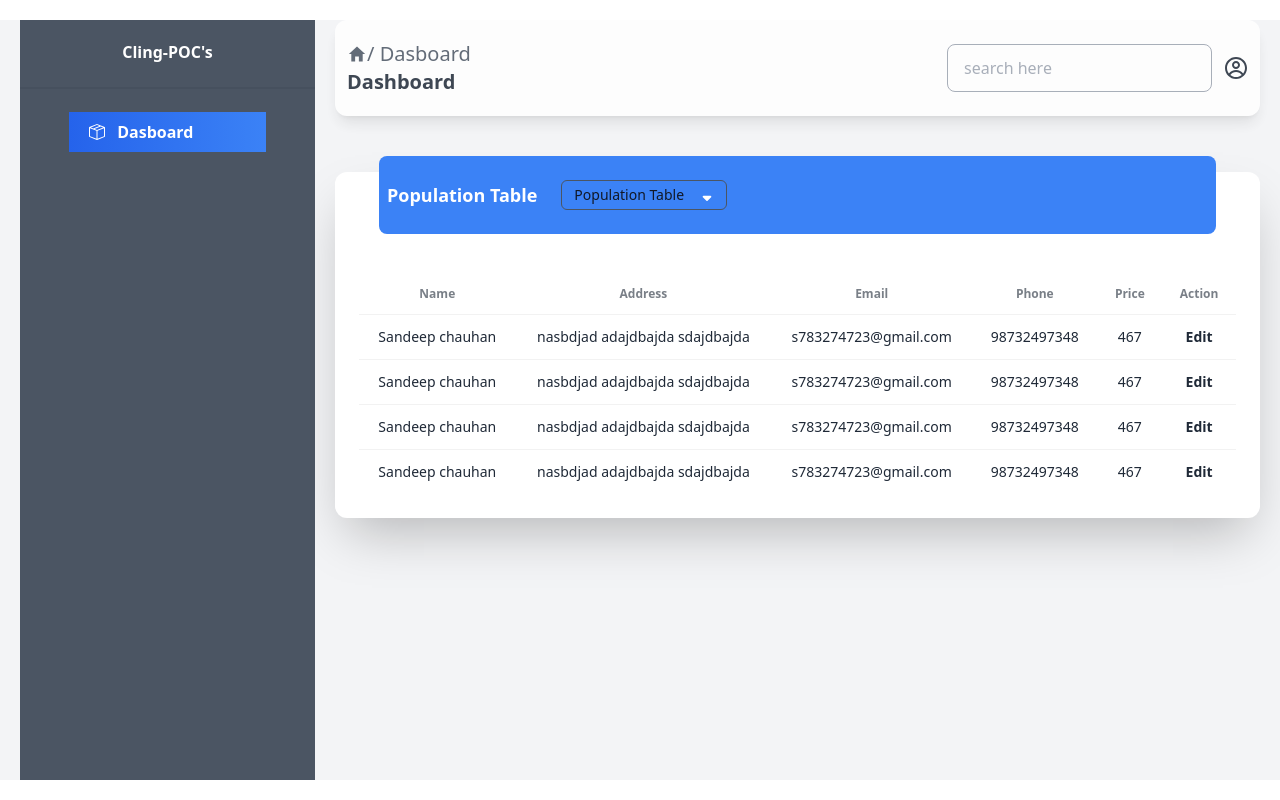
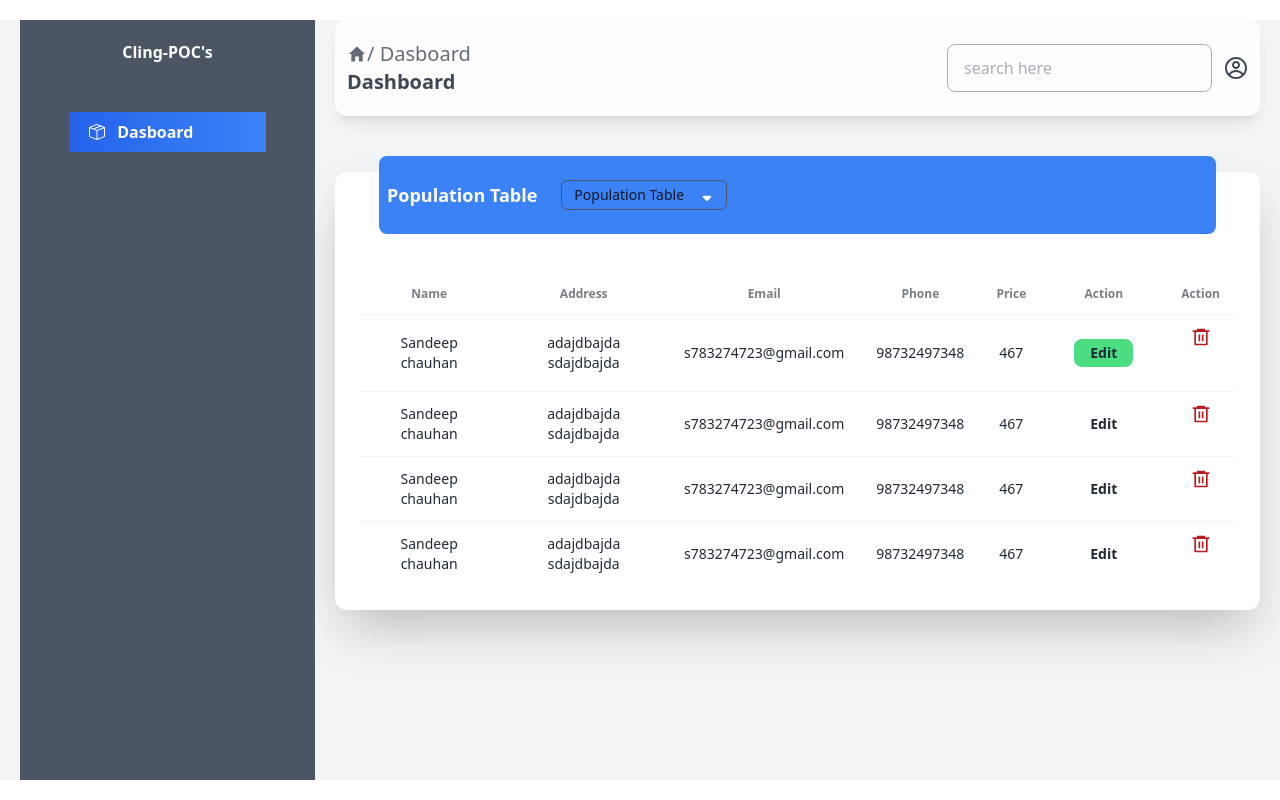
Before and after one commit to redwan9011/Cling-Pocs, a React (Vite) app: page /dashboard/populationTable in a window 1280 px wide. Built offline with nearby package versions, Linux system fonts and the light colour scheme.

Commit message:
add modal in edit button in every table

```diff
--- a/src/Dashboard/DashboardPages/AddmissionTable/AddmissionTable.jsx
+++ b/src/Dashboard/DashboardPages/AddmissionTable/AddmissionTable.jsx
@@ -1,5 +1,6 @@
 import { Link } from "react-router-dom";
 import { FaSortDown } from "react-icons/fa6";
+import { RiDeleteBin6Line } from "react-icons/ri";
 
 const AddmissionTable = () => {
     return (
@@ -21,22 +22,62 @@ const AddmissionTable = () => {
   <table className="table">
     {/* head */}
     <thead>
-      <tr>
+      <tr className="text-center">
 
         <th>Name</th>
         <th>Email</th>
         <th>Phone</th>
         <th>Action</th>
+        <th>Action</th>
       </tr>
     </thead>
-    <tbody>
+    <tbody className="text-center">
       {/* row 1 */}
       <tr>
 
         <td>John Michael</td>
         <td>s783274723@gmail.com</td>
         <td>98732497348</td>
-        <td>Edit</td>
+
+        {/* modal for edit button*/}
+
+        <td>
+        {/* Open the modal using document.getElementById('ID').showModal() method */}
+        <button className="bg-green-400 px-4 py-1 rounded-lg" onClick={()=>document.getElementById('my_modal_1').showModal()}>Edit</button>
+        <dialog id="my_modal_1" className="modal">
+        <div className="modal-box">
+        <h3 className="font-bold text-lg mb-3">Edit Person Details</h3>
+
+        <form className="text-left space-y-2">
+          <div >
+         <h4 className="font-semibold mb-1">Name</h4>
+             <input type="text" placeholder="type your name" name="name" className="input input-bordered w-full max-w-xs" />
+          </div>
+            <div>
+            <h4 className="font-semibold mb-1">Email</h4>
+            <input type="text" placeholder="type your email" name="email" className="input input-bordered w-full max-w-xs" />
+            </div>
+            <div >
+              <h4 className="font-semibold mb-1">Number</h4>
+            <input type="text" placeholder="type your number" name="number" className="input input-bordered w-full max-w-xs" />
+            </div>
+
+            <input type="submit" value="Edit" className=" bg-gradient-to-r from-blue-600 to-blue-500 px-10  py-2 rounded-lg font-semibold text-white cursor-pointer "/>
+
+        </form>
+        <div className="modal-action">
+      <form method="dialog">
+        {/* if there is a button in form, it will close the modal */}
+        <button className="btn">Close</button>
+      </form>
+    </div>
+  </div>
+</dialog>
+
+        </td>
+        <th className="flex justify-center text-red-700 text-xl">
+                <RiDeleteBin6Line />
+            </th>
       </tr>
       {/* row 2 */}
       <tr>
@@ -45,6 +86,9 @@ const AddmissionTable = () => {
         <td>s783274723@gmail.com</td>
         <td>98732497348</td>
         <td>Edit</td>
+        <th className="flex justify-center text-red-700 text-xl">
+            <RiDeleteBin6Line />
+            </th>
       </tr>
       {/* row 3 */}
       <tr>
@@ -53,6 +97,9 @@ const AddmissionTable = () => {
         <td>s783274723@gmail.com</td>
         <td>98732497348</td>
         <td>Edit</td>
+        <th className="flex justify-center text-red-700 text-xl">
+                <RiDeleteBin6Line />
+            </th>
       </tr>
     </tbody>
   </table>
--- a/src/Dashboard/DashboardPages/MedicalTable/MedicalTable.jsx
+++ b/src/Dashboard/DashboardPages/MedicalTable/MedicalTable.jsx
@@ -1,7 +1,7 @@
 import { FaSortDown } from "react-icons/fa6";
 import { Link } from "react-router-dom";
 import image from "../../../assets/redwanimage.jpg"
-import { BsThreeDotsVertical } from "react-icons/bs";
+import { RiDeleteBin6Line } from "react-icons/ri";
 
 const MedicalTable = () => {
     return (
@@ -22,27 +22,71 @@ const MedicalTable = () => {
             </div>
 
             <div className="overflow-x-auto">
-                <table className="table text-center">
+                <table className="table text-center ">
                     {/* head */}
                     <thead>
                         <tr>
                             <th>Image</th>
                             <th>Name</th>
+                            <th>Email</th>
+
                             <th>Status </th>
                             <th>Video</th>
+                            <th>Action</th>
                             <th>Action</th>
                         </tr>
                     </thead>
                     <tbody>
                         {/* row 1 */}
-                        <tr>
-                            <td className="flex justify-center">
+                        <tr >
+                        <td className="flex h-full justify-center items-center">
                         <img src={image} className="h-12 w-12 rounded-full " alt="redwan Image" /> </td>
                             <td> Sandeep chauhan</td>
+                            <td>s783274723@gmail.com</td>
                             <td>Working</td>
                             <td>https://gallery.videos.com</td>
-                            <th className="flex justify-center">
-                            <BsThreeDotsVertical />
+
+                            <td>
+   {/* modal for edit button*/}
+
+   <td>
+        {/* Open the modal using document.getElementById('ID').showModal() method */}
+        <button className="bg-green-400 px-4 py-1 rounded-lg" onClick={()=>document.getElementById('my_modal_1').showModal()}>Edit</button>
+        <dialog id="my_modal_1" className="modal">
+        <div className="modal-box">
+        <h3 className="font-bold text-lg mb-3">Edit Person Details</h3>
+
+        <form className="text-left space-y-2">
+          <div >
+         <h4 className="font-semibold mb-1">Name</h4>
+             <input type="text" placeholder="type your name" name="name" className="input input-bordered w-full max-w-xs" />
+          </div>
+            <div>
+            <h4 className="font-semibold mb-1">Email</h4>
+            <input type="text" placeholder="type your email" name="email" className="input input-bordered w-full max-w-xs" />
+            </div>
+            <div >
+              <h4 className="font-semibold mb-1">Number</h4>
+            <input type="text" placeholder="type your number" name="number" className="input input-bordered w-full max-w-xs" />
+            </div>
+
+            <input type="submit" value="Edit" className=" bg-gradient-to-r from-blue-600 to-blue-500 px-10  py-2 rounded-lg font-semibold text-white cursor-pointer "/>
+
+        </form>
+        <div className="modal-action">
+      <form method="dialog">
+        {/* if there is a button in form, it will close the modal */}
+        <button className="btn">Close</button>
+      </form>
+    </div>
+  </div>
+</dialog>
+
+        </td>
+                            </td>
+
+        <th className="flex h-full  justify-center items-center text-red-700 text-xl ">
+            <RiDeleteBin6Line />
             </th>
                         </tr>
                         {/* row 2 */}
@@ -50,10 +94,12 @@ const MedicalTable = () => {
                             <td className="flex justify-center">
                              <img src={image} className="h-12 w-12 rounded-full " alt="redwan Image" /> </td>
                             <td> Sandeep chauhan</td>
+                            <td>s783274723@gmail.com</td>
                             <td>Working</td>
                             <td>https://gallery.videos.com</td>
-                            <th className="flex justify-center">
-                            <BsThreeDotsVertical />
+                            <td>Edit</td>
+        <th className="flex h-full  justify-center items-center text-red-700 text-xl">
+            <RiDeleteBin6Line />
             </th>
                         </tr>
                         {/* row 3 */}
@@ -61,23 +107,15 @@ const MedicalTable = () => {
                             <td className="flex justify-center">
                              <img src={image} className="h-12 w-12 rounded-full " alt="redwan Image" /> </td>
                             <td> Sandeep chauhan</td>
+                            <td>s783274723@gmail.com</td>
                             <td>Working</td>
                             <td>https://gallery.videos.com</td>
-                            <th className="flex justify-center">
-                            <BsThreeDotsVertical />
+                            <td>Edit</td>
+        <th className="flex h-full  justify-center items-center text-red-700 text-xl">
+            <RiDeleteBin6Line />
             </th>
                         </tr>
-                        {/* row 4 */}
-                        <tr>
-                        <td className="flex justify-center">
-                             <img src={image} className="h-12 w-12 rounded-full " alt="redwan Image" /> </td>
-                            <td> Sandeep chauhan</td>
-                            <td>Working</td>
-                            <td>https://gallery.videos.com</td>
-                            <th className="flex justify-center">
-                            <BsThreeDotsVertical />
-                            </th>
-                        </tr>
+
                     </tbody>
 
                 </table>
--- a/src/Dashboard/DashboardPages/PopulationTable/PopulationTable.jsx
+++ b/src/Dashboard/DashboardPages/PopulationTable/PopulationTable.jsx
@@ -1,5 +1,6 @@
 
 import { FaSortDown } from "react-icons/fa6";
+import { RiDeleteBin6Line } from "react-icons/ri";
 import { Link } from "react-router-dom";
 
 
@@ -34,6 +35,7 @@ const PopulationTable = () => {
                             <th>Phone</th>
                             <th>Price</th>
                             <th>Action</th>
+                            <th>Action</th>
                         </tr>
                     </thead>
                     <tbody>
@@ -41,48 +43,95 @@ const PopulationTable = () => {
                         <tr>
 
                             <td> Sandeep chauhan</td>
-                            <td>nasbdjad adajdbajda sdajdbajda</td>
+                            <td> adajdbajda sdajdbajda</td>
                             <td>s783274723@gmail.com</td>
                             <td>98732497348</td>
                             <td>467</td>
-                            <th className="flex justify-center">
-                                Edit
+                            <th >
+                                   {/* modal for edit button*/}
+
+        <td>
+        {/* Open the modal using document.getElementById('ID').showModal() method */}
+        <button className="bg-green-400 px-4 py-1 rounded-lg" onClick={()=>document.getElementById('my_modal_1').showModal()}>Edit</button>
+        <dialog id="my_modal_1" className="modal">
+        <div className="modal-box">
+        <h3 className="font-bold text-lg mb-3">Edit Person Details</h3>
+
+        <form className="text-left space-y-2">
+          <div >
+         <h4 className="font-semibold mb-1">Name</h4>
+             <input type="text" placeholder="type your name" name="name" className="input input-bordered w-full max-w-xs" />
+          </div>
+            <div>
+            <h4 className="font-semibold mb-1">Email</h4>
+            <input type="text" placeholder="type your email" name="email" className="input input-bordered w-full max-w-xs" />
+            </div>
+            <div >
+              <h4 className="font-semibold mb-1">Number</h4>
+            <input type="text" placeholder="type your number" name="number" className="input input-bordered w-full max-w-xs" />
+            </div>
+
+            <input type="submit" value="Edit" className=" bg-gradient-to-r from-blue-600 to-blue-500 px-10  py-2 rounded-lg font-semibold text-white cursor-pointer "/>
+
+        </form>
+        <div className="modal-action">
+      <form method="dialog">
+        {/* if there is a button in form, it will close the modal */}
+        <button className="btn">Close</button>
+      </form>
+    </div>
+  </div>
+</dialog>
+
+        </td>
                             </th>
+                            <th className="flex justify-center text-red-700 text-xl">
+                <RiDeleteBin6Line />
+            </th>
                         </tr>
                         {/* row 2 */}
                         <tr>
 
                         <td> Sandeep chauhan</td>
-                            <td>nasbdjad adajdbajda sdajdbajda</td>
+                            <td> adajdbajda sdajdbajda</td>
                             <td>s783274723@gmail.com</td>
                             <td>98732497348</td>
                             <td>467</td>
-                            <th className="flex justify-center">
+                            <th >
                                 Edit
                             </th>
+                            <th className="flex justify-center text-red-700 text-xl">
+                <RiDeleteBin6Line />
+            </th>
                         </tr>
                         {/* row 3 */}
                         <tr>
 
                         <td> Sandeep chauhan</td>
-                            <td>nasbdjad adajdbajda sdajdbajda</td>
+                            <td> adajdbajda sdajdbajda</td>
                             <td>s783274723@gmail.com</td>
                             <td>98732497348</td>
                             <td>467</td>
-                            <th className="flex justify-center">
+                            <th >
                                 Edit
                             </th>
+                            <th className="flex justify-center text-red-700 text-xl">
+                <RiDeleteBin6Line />
+            </th>
                         </tr>
                         {/* row 4 */}
                         <tr>
                         <td> Sandeep chauhan</td>
-                            <td>nasbdjad adajdbajda sdajdbajda</td>
+                            <td>adajdbajda sdajdbajda</td>
                             <td>s783274723@gmail.com</td>
                             <td>98732497348</td>
                             <td>467</td>
-                            <th className="flex justify-center">
+                            <th >
                                 Edit
                             </th>
+                            <th className="flex justify-center text-red-700 text-xl">
+                <RiDeleteBin6Line />
+            </th>
                         </tr>
                     </tbody>
 
--- a/src/Dashboard/DashboardPages/UserTable/UserTable.jsx
+++ b/src/Dashboard/DashboardPages/UserTable/UserTable.jsx
@@ -42,9 +42,45 @@ const UserTable = () => {
                             <td>s783274723@gmail.com</td>
                             <td>98732497348</td>
                             <td>467</td>
-                            <th className="">
-                                Edit
+                            <th >
+                                   {/* modal for edit button*/}
+
+        <td className="flex justify-center">
+        {/* Open the modal using document.getElementById('ID').showModal() method */}
+        <button className="bg-green-400 px-4 py-1 rounded-lg" onClick={()=>document.getElementById('my_modal_1').showModal()}>Edit</button>
+        <dialog id="my_modal_1" className="modal">
+        <div className="modal-box">
+        <h3 className="font-bold text-lg mb-3">Edit Person Details</h3>
+
+        <form className="text-left space-y-2">
+          <div >
+         <h4 className="font-semibold mb-1">Name</h4>
+             <input type="text" placeholder="type your name" name="name" className="input input-bordered w-full max-w-xs" />
+          </div>
+            <div>
+            <h4 className="font-semibold mb-1">Email</h4>
+            <input type="text" placeholder="type your email" name="email" className="input input-bordered w-full max-w-xs" />
+            </div>
+            <div >
+              <h4 className="font-semibold mb-1">Number</h4>
+            <input type="text" placeholder="type your number" name="number" className="input input-bordered w-full max-w-xs" />
+            </div>
+
+            <input type="submit" value="Edit" className=" bg-gradient-to-r from-blue-600 to-blue-500 px-10  py-2 rounded-lg font-semibold text-white cursor-pointer "/>
+
+        </form>
+        <div className="modal-action">
+      <form method="dialog">
+        {/* if there is a button in form, it will close the modal */}
+        <button className="btn">Close</button>
+      </form>
+    </div>
+  </div>
+</dialog>
+
+        </td>
                             </th>
+
                             <th className="flex justify-center text-red-700 text-xl">
                             <RiDeleteBin6Line />
                             </th>
```
Lines whose indentation alone changed are shown as unchanged.
